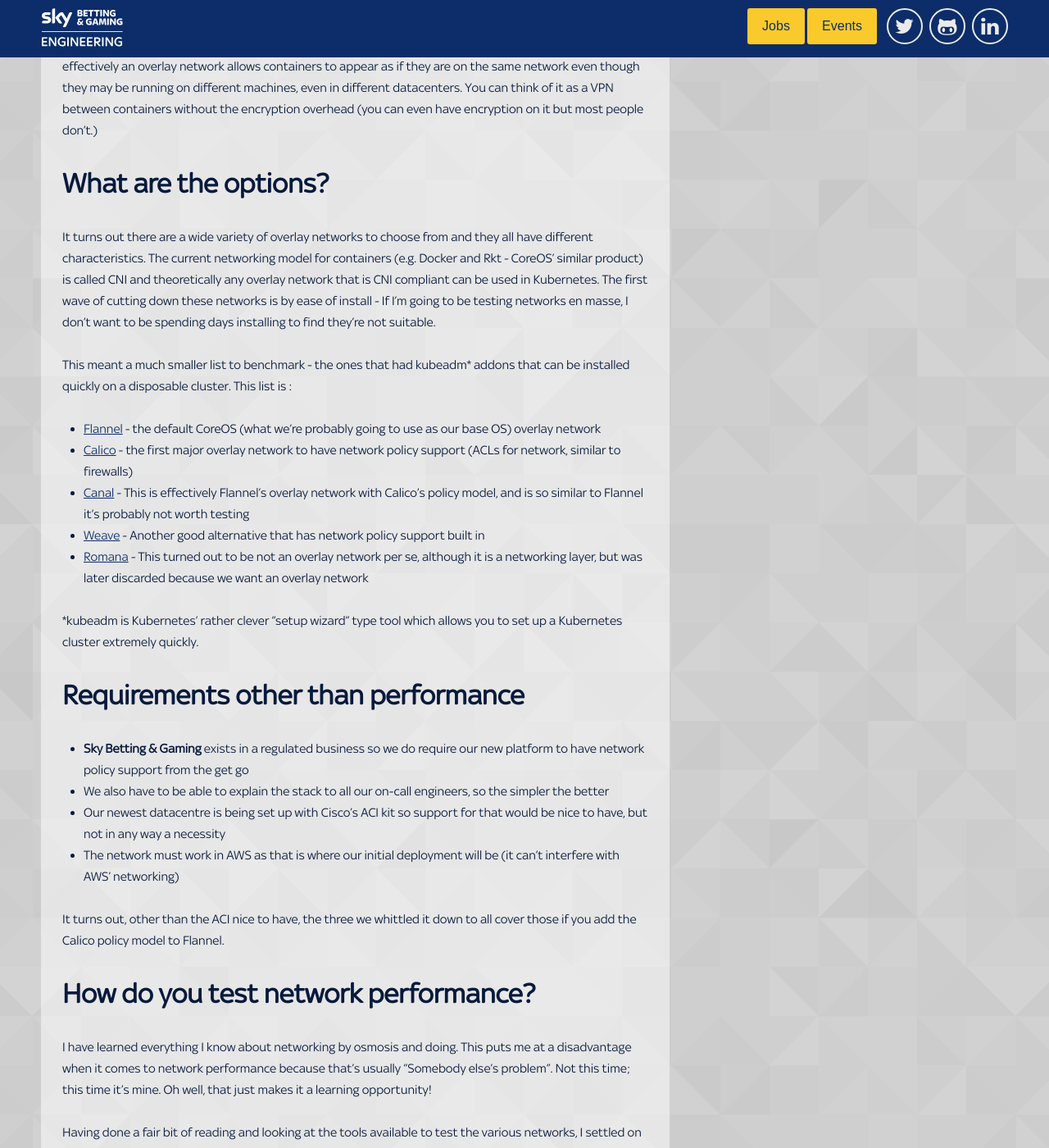
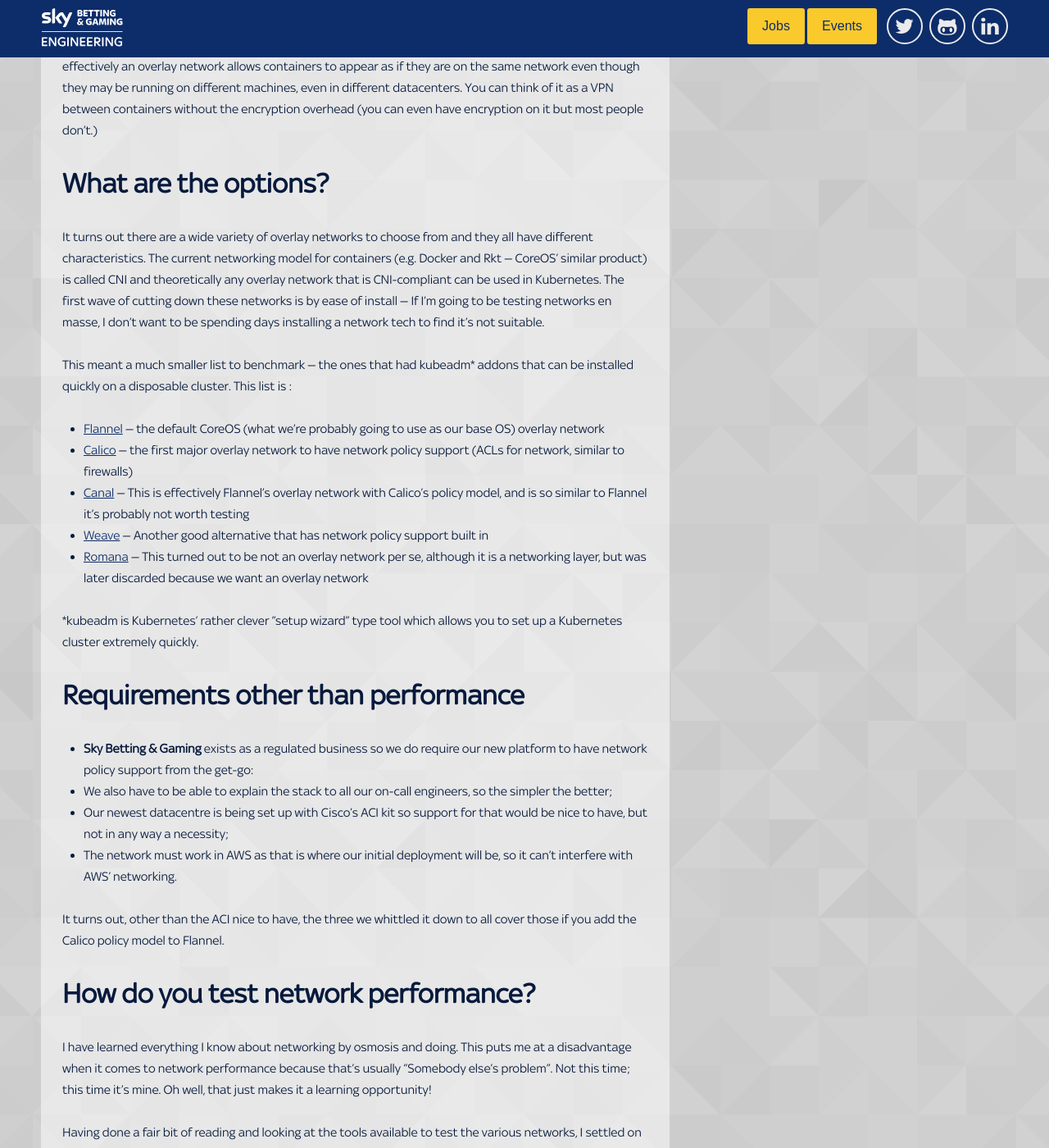
Before and after one commit to skybet/skybet.github.io, a Jekyll site: the page built from _posts/2017-02-02-overlay-network-performance-testing.md, in a window 1280 px wide and 1400 px high, scrolled down 800 px. Shown: the whole window at 82% size. Built offline with Jekyll 4.4.1, drawn with Linux system fonts in a browser that asks for light colours; nearby versions of some CDN libraries; some web fonts are replaced; comment, search, counter and statistics services are not loaded; some of the changed text lies outside the part shown.

Commit message:
More minor tweaks, different view in github showed me more comments.

```diff
--- a/_posts/2017-02-02-overlay-network-performance-testing.md
+++ b/_posts/2017-02-02-overlay-network-performance-testing.md
@@ -14,24 +14,24 @@
 Look out for a further post about container schedulers and why we chose Kubernetes in the Bet tribe, but effectively an overlay network allows containers to appear as if they are on the same network even though they may be running on different machines, even in different datacenters.  You can think of it as a VPN between containers without the encryption overhead (you can even have encryption on it but most people don't.)
 
 # What are the options?
-It turns out there are a wide variety of overlay networks to choose from and they all have different characteristics.  The current networking model for containers (e.g. Docker and Rkt - CoreOS' similar product) is called CNI and theoretically any overlay network that is CNI compliant can be used in Kubernetes.  The first wave of cutting down these networks is by ease of install - If I'm going to be testing networks en masse, I don't want to be spending days installing to find they're not suitable.
+It turns out there are a wide variety of overlay networks to choose from and they all have different characteristics.  The current networking model for containers (e.g. Docker and Rkt &mdash; CoreOS' similar product) is called CNI and theoretically any overlay network that is CNI-compliant can be used in Kubernetes.  The first wave of cutting down these networks is by ease of install &mdash; If I'm going to be testing networks en masse, I don't want to be spending days installing a network tech to find it's not suitable.
 
-This meant a much smaller list to benchmark - the ones that had kubeadm* addons that can be installed quickly on a disposable cluster.  This list is :
+This meant a much smaller list to benchmark &mdash; the ones that had kubeadm* addons that can be installed quickly on a disposable cluster.  This list is :
 
-* [Flannel](https://github.com/coreos/flannel) - the default CoreOS (what we're probably going to use as our base OS) overlay network
-* [Calico](https://www.projectcalico.org/) - the first major overlay network to have network policy support (ACLs for network, similar to firewalls)
-* [Canal](https://github.com/projectcalico/canal) - This is effectively Flannel's overlay network with Calico's policy model, and is so similar to Flannel it's probably not worth testing
-* [Weave](https://www.weave.works/products/weave-net/) - Another good alternative that has network policy support built in
-* [Romana](http://romana.io/) - This turned out to be not an overlay network per se, although it is a networking layer, but was later discarded because we want an overlay network
+* [Flannel](https://github.com/coreos/flannel) &mdash; the default CoreOS (what we're probably going to use as our base OS) overlay network
+* [Calico](https://www.projectcalico.org/) &mdash; the first major overlay network to have network policy support (ACLs for network, similar to firewalls)
+* [Canal](https://github.com/projectcalico/canal) &mdash; This is effectively Flannel's overlay network with Calico's policy model, and is so similar to Flannel it's probably not worth testing
+* [Weave](https://www.weave.works/products/weave-net/) &mdash; Another good alternative that has network policy support built in
+* [Romana](http://romana.io/) &mdash; This turned out to be not an overlay network per se, although it is a networking layer, but was later discarded because we want an overlay network
 
 *kubeadm is Kubernetes' rather clever "setup wizard" type tool which allows you to set up a Kubernetes cluster extremely quickly.
 
 # Requirements other than performance
 
-* **Sky Betting & Gaming** exists in a regulated business so we do require our new platform to have network policy support from the get go
-* We also have to be able to explain the stack to all our on-call engineers, so the simpler the better
-* Our newest datacentre is being set up with Cisco's ACI kit so support for that would be nice to have, but not in any way a necessity
-* The network must work in AWS as that is where our initial deployment will be (it can't interfere with AWS' networking)
+* **Sky Betting & Gaming** exists as a regulated business so we do require our new platform to have network policy support from the get-go:
+* We also have to be able to explain the stack to all our on-call engineers, so the simpler the better;
+* Our newest datacentre is being set up with Cisco's ACI kit so support for that would be nice to have, but not in any way a necessity;
+* The network must work in AWS as that is where our initial deployment will be, so it can't interfere with AWS' networking.
 
 It turns out, other than the ACI nice to have, the three we whittled it down to all cover those if you add the Calico policy model to Flannel.
 
@@ -40,10 +40,10 @@
 
 Having done a fair bit of reading and looking at the tools available to test the various networks, I settled on the fine tool [iperf3](https://iperf.fr/) which specifically allows us to measure using UDP and measure [jitter](https://en.wikipedia.org/wiki/Packet_delay_variation) (which I knew to be a bad thing, but didn't have a good grip on what it was before reading about it).
 
-To ensure that the test was across availability zones* in amazon (profile for worst-case, it can only get better!), I used a container replica set of 3 on a kubernetes 3-worker cluster with each worker in a different availability zone.
-*Availability zones (AZs) in amazon are theoretical boundaries between it's "datacenters".  Theoretically, no more than one AZ will ever be down at once but it does create network overhead.
+To ensure that the test was across availability zones* in Amazon (profile for worst-case, it can only get better!), I used a container replica set of 3 on a kubernetes 3-worker cluster with each worker in a different availability zone.
+*Availability zones (AZs) in Amazon are theoretical boundaries between it's "datacenters".  Theoretically, no more than one AZ will ever be down at once but it does create network overhead.
 
-I then ran `iperf3` as a udp client and asked it to attempt to transfer 1, 10, 100 megabits/s and 1 and 3 gigabits/s to give a range of data for each overlay network.   Also for comparison, I did the same test for AWS instances without an overlay network and a test in one of our non-cloud datacentres.
+I then ran `iperf3` as a UDP client and asked it to attempt to transfer 1, 10, 100 megabits/s and 1 and 3 gigabits/s to give a range of data for each overlay network.   Also for comparison, I did the same test for AWS instances without an overlay network and a test in one of our non-cloud datacentres.
 
 One of the things about running on AWS is that the instance size makes a difference to the network throttling that Amazon apply, so I ran the Weave test and the plain AWS networking test a second time, running on an m4.xlarge cluster rather than an m4.large.
 
@@ -76,6 +76,6 @@
 
 * Be sure to check your hosts have the "Check Source/Dest" disabled if you're running an overlay network on AWS or you may have issues.  Unfortunately there's no way to set this on an ASG/Launch config level, so if you want to auto-scale, you'll need to give the hosts permission to set this on boot.
 * Calico did happen to go non-responsive on one host machine multiple times during my tests, but I didn't really have time to investigate why, and I'd got the performance data I needed, but it's another reason I wouldn't feel comfortable choosing that tech.
-* Keep your eye on your network as well as CPU utilisation on your container clusters if running on AWS - consider upgrading to the more expensive hosts if you see latency issues.
+* Keep your eye on your network as well as CPU utilisation on your container clusters if running on AWS &mdash; consider upgrading to the more expensive hosts if you see latency issues.
 * Flannel can be a pain to get running, especially in AWS, I struggled to install it in the same way as the others to keep the data equivalent but fell back to running it in the "CoreOS" way.
 * Once you hit 100Mbits/s of UDP traffic, packet loss hits you, hard.  This was borne out in testing not only on AWS but also on VMWare, so it isn't something "new" about overlay networks but is interesting.
```
